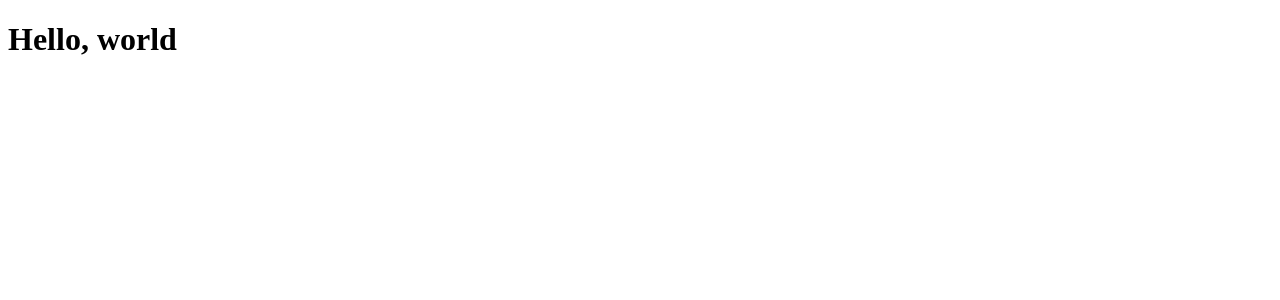
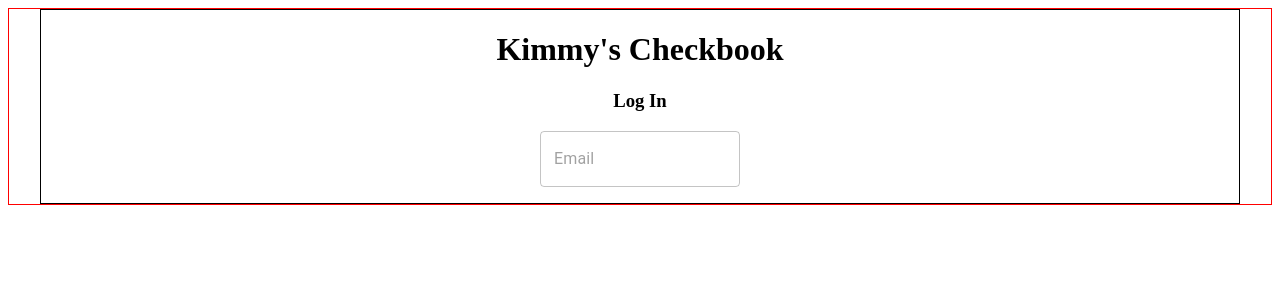
Before and after one commit to thekhaidev/budget-app, a React app: page / in a window 1280 px wide. Shown: the top 300 px of the page. Built offline with nearby package versions, Linux system fonts and the light colour scheme; the HTML template or start-up script is replaced by a standard one.

Commit message:
Cloud merge

```diff
--- a/src/App.jsx
+++ b/src/App.jsx
@@ -1,11 +1,30 @@
 import React from "react";
 
-import Box from "@mui/material/Box";
+import {
+  Container,
+  Box,
+  FormControl,
+  InputLabel,
+  Input,
+  FormHelperText,
+  OutlinedInput,
+} from "@mui/material";
 
 const App = () => {
   return (
-    <Box>
-      <h1>Hello, world</h1>
+    <Box style={{ border: "1px solid red" }}>
+      <Container
+        style={{ textAlign: "center", border: "1px solid black" }}
+        fixed
+      >
+        <h1>Kimmy's Checkbook</h1>
+        <h3>Log In</h3>
+        <Box mb={2} component="form" noValidate autoComplete="off">
+          <FormControl sx={{ width: "25ch" }}>
+            <OutlinedInput name="email" placeholder="Email" />
+          </FormControl>
+        </Box>
+      </Container>
     </Box>
   );
 };
```
